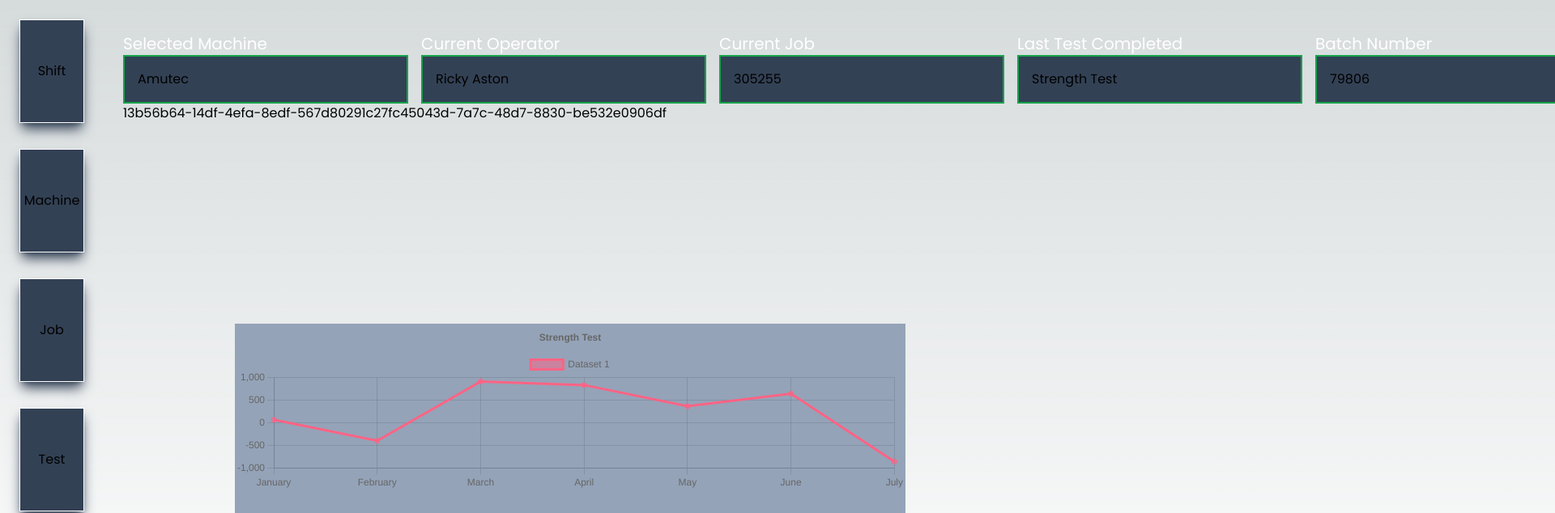
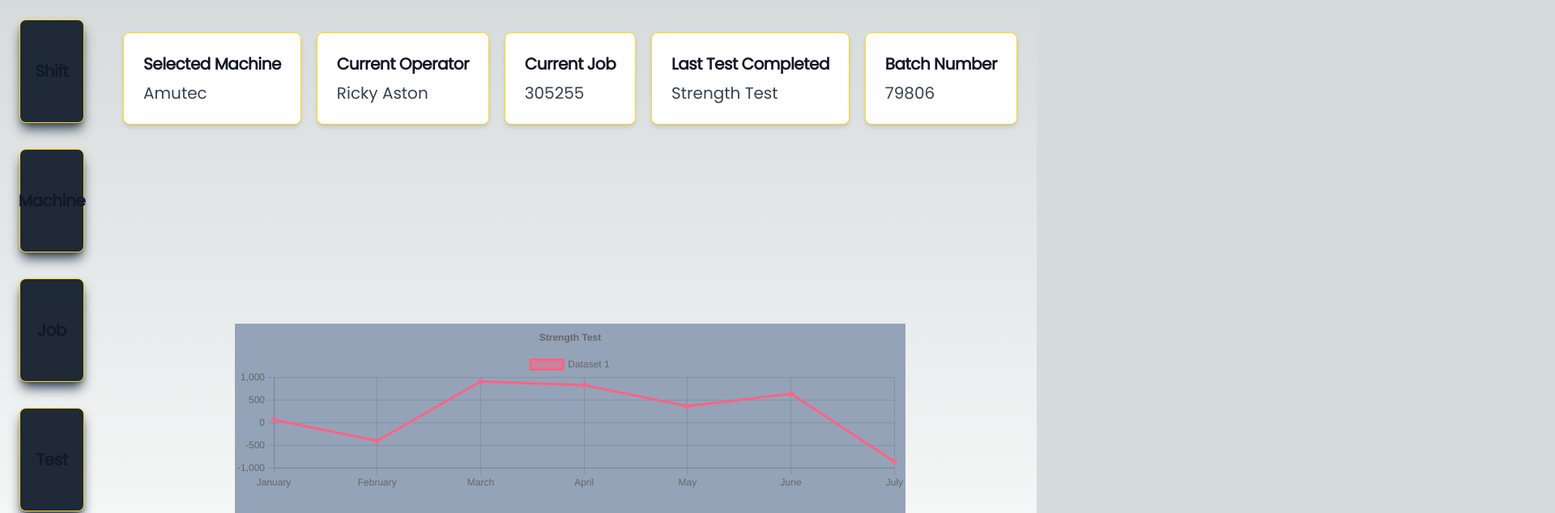
Before and after one commit to astonmedia/quality-control, a Next.js app: page / in a window 1280 px wide. Shown: the top 634 px of the page at 81% size, 1920 px wide, since content can reach past the window. Built offline with nearby package versions, Linux system fonts and the light colour scheme.

Commit message:
updated UI with colour scheme and changed layout

```diff
--- a/src/app/components/Button.tsx
+++ b/src/app/components/Button.tsx
@@ -10,10 +10,12 @@ function Button({ title, href }: Props) {
   return (
     <Link
       href={`/${href}`}
-      className="bg-slate-700 mt-6 h-32 border border-white shadow-lg shadow-slate-700 hover:bg-slate-600 hover:shadow-lg hover:shadow-cyan-700"
+      className="bg-gray-800 mt-6 h-32 border border-signet_yellow shadow-lg shadow-slate-700 rounded-lg hover:bg-gray-700 hover:shadow-md hover:shadow-signet_yellow"
     >
       <div className="flex h-full justify-center items-center">
-        <p>{title}</p>
+        <p className="text-xl font-bold tracking-tight text-gray-900 dark:text-white">
+          {title}
+        </p>
       </div>
     </Link>
   );
--- /dev/null
+++ b/src/app/components/Card.tsx
@@ -0,0 +1,39 @@
+"use client";
+import { useState, useEffect } from "react";
+
+type Props = {
+  selectedValue: string;
+  selection: string;
+};
+
+function Card({ selectedValue, selection }: Props) {
+  const [isRunning, setIsRunning] = useState(true);
+  const [value, setValue] = useState("");
+
+  useEffect(() => {
+    if (isRunning) {
+      setValue(selectedValue);
+    }
+  }, [isRunning, selectedValue]);
+
+  return (
+    <div className="flex flex-col">
+      <div
+        className={
+          isRunning
+            ? "block max-w-sm p-6 bg-white border border-signet_yellow rounded-lg hover:bg-gray-100 dark:bg-gray-800 dark:border-signet_yellow dark:hover:bg-gray-700 shadow-md hover:shadow-signet_yellow"
+            : "block max-w-sm p-6 bg-white border border-signet_yellow rounded-lg shadow hover:bg-gray-100 dark:bg-gray-800 dark:border-red-600 dark:hover:bg-gray-700 hover:shadow-signet_yellow"
+        }
+      >
+        <h5 className="mb-2 text-xl font-bold tracking-tight text-gray-900 dark:text-white">
+          {selection}
+        </h5>
+        <p className="font-normal text-xl text-gray-700 dark:text-gray-400">
+          {value}
+        </p>
+      </div>
+    </div>
+  );
+}
+
+export default Card;
--- a/src/app/components/Input.tsx
+++ /dev/null
@@ -1,36 +0,0 @@
-"use client";
-import { useState, useEffect } from "react";
-
-type Props = {
-  selectedValue: string;
-  selection: string;
-};
-
-function Input({ selectedValue, selection }: Props) {
-  const [isRunning, setIsRunning] = useState(true);
-  const [value, setValue] = useState("");
-
-  useEffect(() => {
-    if (isRunning) {
-      setValue(selectedValue);
-    }
-  }, [isRunning, selectedValue]);
-
-  return (
-    <div className="flex flex-col">
-      <label className="text-xl text-white">{selection}</label>
-      <input
-        type="text"
-        disabled
-        value={value}
-        className={
-          isRunning
-            ? "border-green-600 py-4 px-4 border-2  bg-slate-700  shadow-slate-700 hover:bg-slate-600 hover:shadow-lg hover:shadow-cyan-700"
-            : "border-red-600 py-4 px-4 border-2  bg-slate-700  shadow-slate-700 hover:bg-slate-600 hover:shadow-lg hover:shadow-cyan-700"
-        }
-      />
-    </div>
-  );
-}
-
-export default Input;
--- a/src/app/page.tsx
+++ b/src/app/page.tsx
@@ -1,5 +1,5 @@
 "use client";
-import Input from "./components/Input";
+import Card from "./components/Card";
 import Sidenav from "./components/Sidenav";
 import { LineChart } from "./components/LineChart";
 import { useState } from "react";
@@ -22,17 +22,17 @@ export default function Home() {
           <div className="flex flex-col h-screen justify-between pb-20">
             <div className=" flex flex-col">
               <div className="flex gap-4 justify-between">
-                <Input selection="Selected Machine" selectedValue={machine} />
-                <Input selection="Current Operator" selectedValue={operator} />
-                <Input selection="Current Job" selectedValue={job} />
-                <Input selection="Last Test Completed" selectedValue={test} />
-                <Input selection="Batch Number" selectedValue={batch} />
+                <Card selection="Selected Machine" selectedValue={machine} />
+                <Card selection="Current Operator" selectedValue={operator} />
+                <Card selection="Current Job" selectedValue={job} />
+                <Card selection="Last Test Completed" selectedValue={test} />
+                <Card selection="Batch Number" selectedValue={batch} />
               </div>
-              <div className="flex">
+              {/* <div className="flex">
                 {checks.map((check) => (
                   <p key={check.id}>{check.id}</p>
                 ))}
-              </div>
+              </div> */}
             </div>
             <div className="h-1/2 w-3/4 bg-slate-400 mx-auto">
               <LineChart titleText={test} />
```
